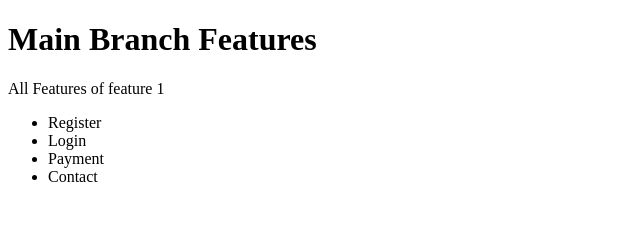
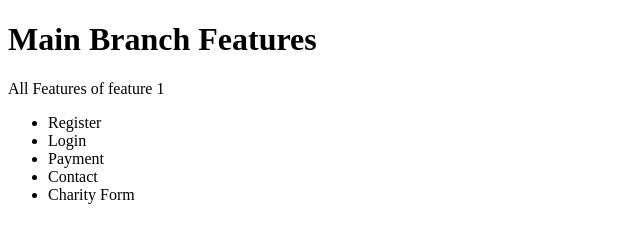
Before and after one commit to WilliamMark1963/Git-project, a plain HTML site: page index.html in a window 1280 px wide. Shown: the whole page, without its empty margins (0-640 px from the left). Drawn offline with Linux system fonts and the light colour scheme.

Commit message:
added charity form

```diff
--- a/index.html
+++ b/index.html
@@ -13,6 +13,7 @@
             <li>Login</li>
             <li>Payment</li>
             <li>Contact</li>
+            <li>Charity Form</li>
         </ul>
     </p>
 </body>
```
